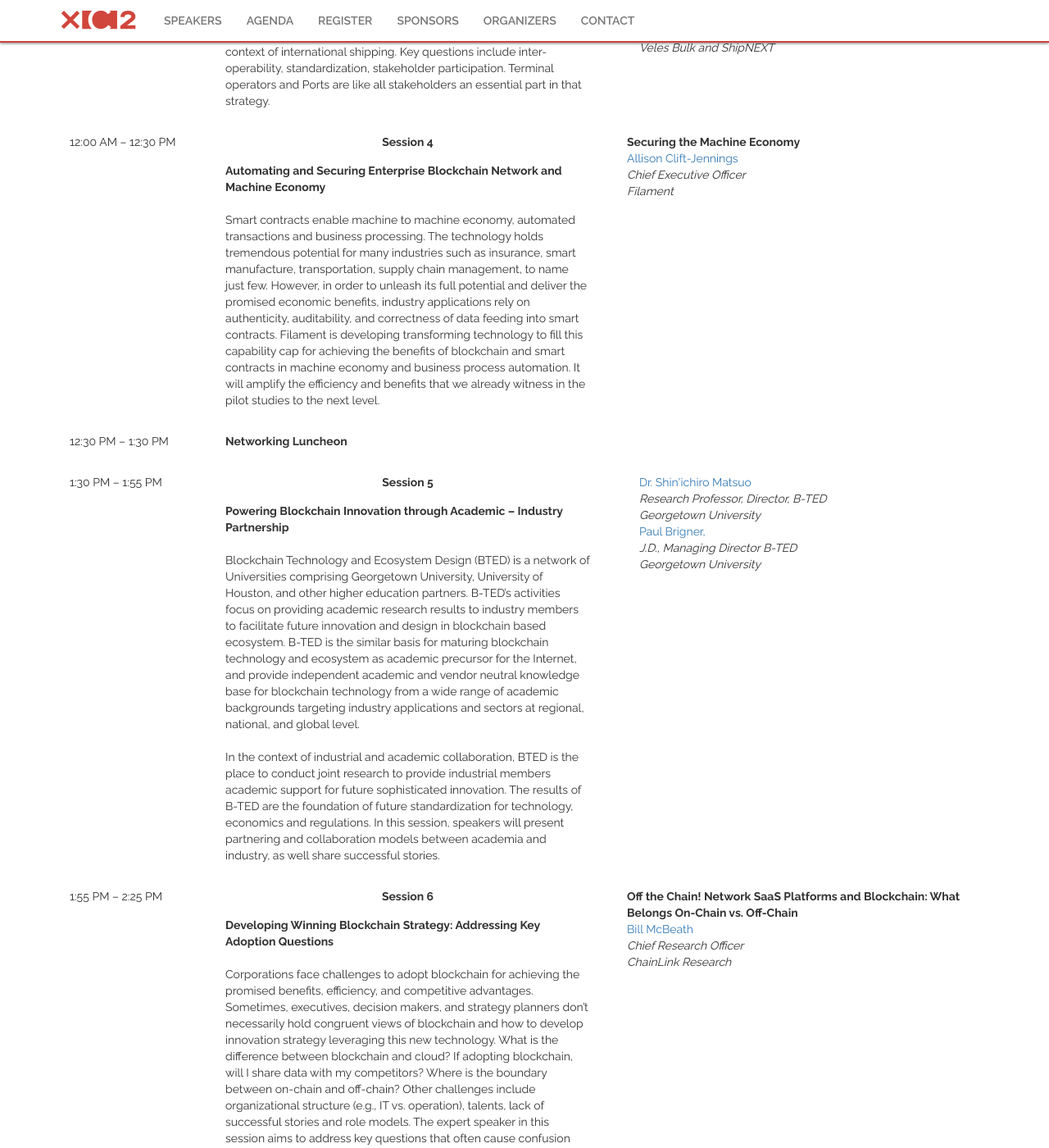
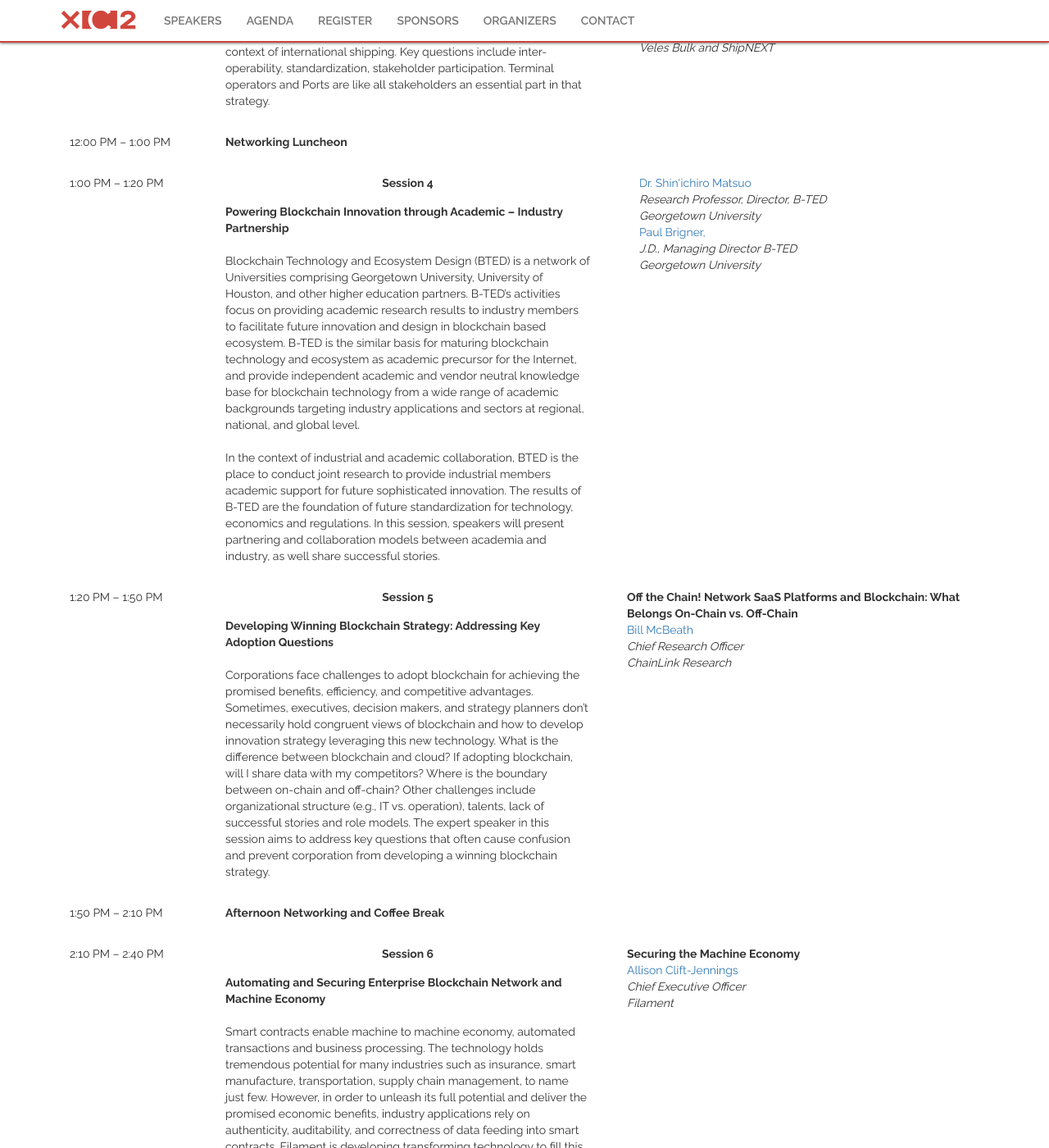
Before and after one commit to gnawalishyam/jekyll, a Jekyll site: the page built from index.html, in a window 1280 px wide and 1400 px high, scrolled down 5450 px. Shown: the whole window at 82% size. Built offline with Jekyll 4.4.1, drawn with Linux system fonts in a browser that asks for light colours; some web fonts are replaced; some of the changed text lies outside the part shown.

Commit message:
revised schedule based on ripp's input

```diff
--- a/index.html
+++ b/index.html
@@ -103,7 +103,7 @@
 							</div>
 						<div class="col-sm-12 pb-30">
 							<div class="col-sm-2">
-								8:45 AM – 8:55 AM
+								8:45 AM – 9:00 AM
 							</div>
 							<div class="col-sm-5 pb-15">
 								<b>Opening Remarks</b>
@@ -324,32 +324,7 @@
 						</div>
 						<div class="col-sm-12 pb-30">
 							<div class="col-sm-2">
-								12:00 AM – 12:30 PM
-							</div>
-							<div class="col-sm-5">
-								<div class="col-xxs-12 text-center pb-15">
-									<b>Session 4</b>
-								</div>
-								<b>Automating and Securing Enterprise Blockchain Network and Machine Economy</b></br></br>Smart contracts enable machine to machine economy, automated transactions and business processing. The technology holds tremendous potential for many industries such as insurance, smart manufacture, transportation, supply chain management, to name just few. However, in order to unleash its full potential and deliver the promised economic benefits, industry applications rely on authenticity, auditability, and correctness of data feeding into smart contracts. Filament is developing transforming technology to fill this capability cap for achieving the benefits of blockchain and smart contracts in machine economy and business process automation. It will amplify the efficiency and benefits that we already witness in the pilot studies to the next level.
-							</div>
-							<div class="col-sm-5">
-								<div class="col-xxs-12">
-									<b>Securing the Machine Economy</b>
-								</div>
-								<div class="col-xxs-12">
-									<a href="https://blockchainsupplychain.io/person/Allison-Clift-Jennings">Allison Clift-Jennings</a>
-								</div>
-								<div class="col-xxs-12">
-									<em>Chief Executive Officer</em>
-								</div>
-								<div class="col-xxs-12">
-									<em>Filament</em>
-								</div>
-							</div>
-						</div>
-						<div class="col-sm-12 pb-30">
-							<div class="col-sm-2">
-								12:30 PM – 1:30 PM
+								12:00 PM – 1:00 PM
 							</div>
 							<div class="col-sm-5">
 								<b>Networking Luncheon</b>
@@ -360,11 +335,11 @@
 						</div>
 						<div class="col-sm-12 pb-30">
 							<div class="col-sm-2">
-								1:30 PM – 1:55 PM
+								1:00 PM – 1:20 PM
 							</div>
 							<div class="col-sm-5">
 								<div class="col-xxs-12 text-center pb-15">
-									<b>Session 5</b>
+									<b>Session 4</b>
 								</div>
 								<b>Powering Blockchain Innovation through Academic – Industry Partnership</b></br></br>Blockchain Technology and Ecosystem Design (BTED) is a network of Universities comprising Georgetown University, University of Houston, and other higher education partners.  B-TED’s activities focus on providing academic research results to industry members to facilitate future innovation and design in blockchain based ecosystem.  B-TED is the similar basis for maturing blockchain technology and ecosystem as academic precursor for the Internet, and provide independent academic and vendor neutral knowledge base for blockchain technology from a wide range of academic backgrounds targeting industry applications and sectors at regional, national, and global level.</br></br>In the context of industrial and academic collaboration, BTED is the place to conduct joint research to provide industrial members academic support for future sophisticated innovation. The results of B-TED are the foundation of future standardization for technology, economics and regulations. In this session, speakers will present partnering and collaboration models between academia and industry, as well share successful stories.
 							</div>
@@ -395,11 +370,11 @@
 						</div>
 						<div class="col-sm-12 pb-30">
 							<div class="col-sm-2">
-								1:55 PM – 2:25 PM
+								1:20 PM – 1:50 PM
 							</div>
 							<div class="col-sm-5">
 								<div class="col-xxs-12 text-center pb-15">
-									<b>Session 6</b>
+									<b>Session 5</b>
 								</div>
 								<b>Developing Winning Blockchain Strategy: Addressing Key Adoption Questions</b></br></br>Corporations face challenges to adopt blockchain for achieving the promised benefits, efficiency, and competitive advantages. Sometimes, executives, decision makers, and strategy planners don’t necessarily hold congruent views of blockchain and how to develop innovation strategy leveraging this new technology. What is the difference between blockchain and cloud? If adopting blockchain, will I share data with my competitors? Where is the boundary between on-chain and off-chain? Other challenges include organizational structure (e.g., IT vs. operation), talents, lack of successful stories and role models. The expert speaker in this session aims to address key questions that often cause confusion and prevent corporation from developing a winning blockchain strategy.
 							</div>
@@ -420,7 +395,42 @@
 						</div>
 						<div class="col-sm-12 pb-30">
 							<div class="col-sm-2">
-								2:25 PM – 3:05 PM
+								1:50 PM – 2:10 PM
+							</div>
+							<div class="col-sm-5">
+								<b>Afternoon Networking and Coffee Break</b>
+							</div>
+							<div class="col-sm-5 text-center">
+							</div>
+						</div>
+						<div class="col-sm-12 pb-30">
+							<div class="col-sm-2">
+								2:10 PM – 2:40 PM
+							</div>
+							<div class="col-sm-5">
+								<div class="col-xxs-12 text-center pb-15">
+									<b>Session 6</b>
+								</div>
+								<b>Automating and Securing Enterprise Blockchain Network and Machine Economy</b></br></br>Smart contracts enable machine to machine economy, automated transactions and business processing. The technology holds tremendous potential for many industries such as insurance, smart manufacture, transportation, supply chain management, to name just few. However, in order to unleash its full potential and deliver the promised economic benefits, industry applications rely on authenticity, auditability, and correctness of data feeding into smart contracts. Filament is developing transforming technology to fill this capability cap for achieving the benefits of blockchain and smart contracts in machine economy and business process automation. It will amplify the efficiency and benefits that we already witness in the pilot studies to the next level.
+							</div>
+							<div class="col-sm-5">
+								<div class="col-xxs-12">
+									<b>Securing the Machine Economy</b>
+								</div>
+								<div class="col-xxs-12">
+									<a href="https://blockchainsupplychain.io/person/Allison-Clift-Jennings">Allison Clift-Jennings</a>
+								</div>
+								<div class="col-xxs-12">
+									<em>Chief Executive Officer</em>
+								</div>
+								<div class="col-xxs-12">
+									<em>Filament</em>
+								</div>
+							</div>
+						</div>
+						<div class="col-sm-12 pb-30">
+							<div class="col-sm-2">
+								2:40 PM –3:20 PM
 							</div>
 							<div class="col-sm-5">
 								<div class="col-xxs-12 text-center pb-15">
@@ -475,17 +485,7 @@
 						</div>
 						<div class="col-sm-12 pb-30">
 							<div class="col-sm-2">
-								3:05 PM – 3:25 PM
-							</div>
-							<div class="col-sm-5">
-								<b>Afternoon Networking and Coffee Break</b>
-							</div>
-							<div class="col-sm-5 text-center">
-							</div>
-						</div>
-						<div class="col-sm-12 pb-30">
-							<div class="col-sm-2">
-								3:25 PM – 4:25 PM
+								3:20 PM – 4:20 PM
 							</div>
 							<div class="col-sm-5">
 								<div class="col-xxs-12 text-center">
@@ -522,7 +522,7 @@
 						</div>
 						<div class="col-sm-12">
 							<div class="col-sm-2">
-								4:25 PM – 5:25 PM
+								4:20 PM – 5:20 PM
 							</div>
 							<div class="col-sm-5">
 								<div class="col-xxs-12 text-center pb-15">
@@ -572,7 +572,7 @@
 						</div>
 						<div class="col-sm-12">
 							<div class="col-sm-2">
-								5:25 PM – 5:35 PM
+								5:20 PM – 5:30 PM
 							</div>
 							<div class="col-sm-5">
 								<b>Closing Remarks</b>
```
